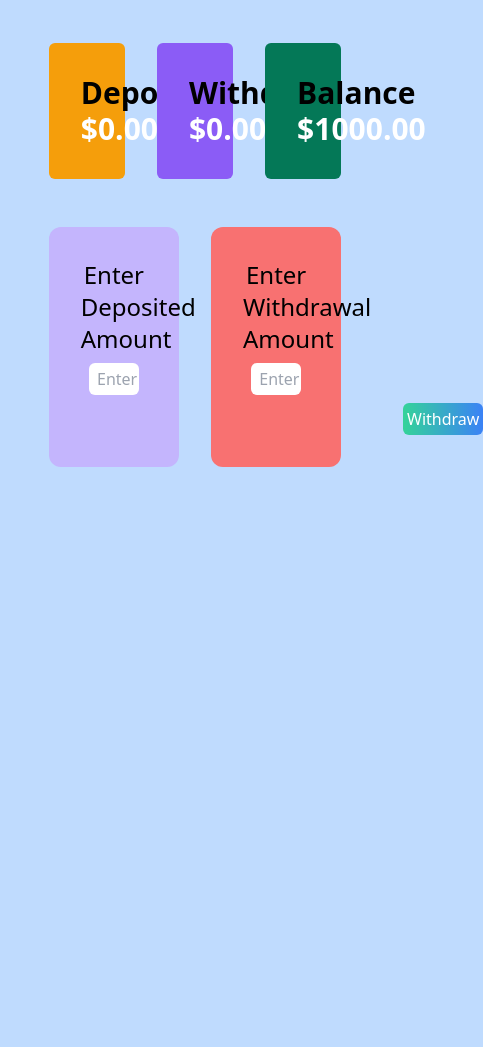
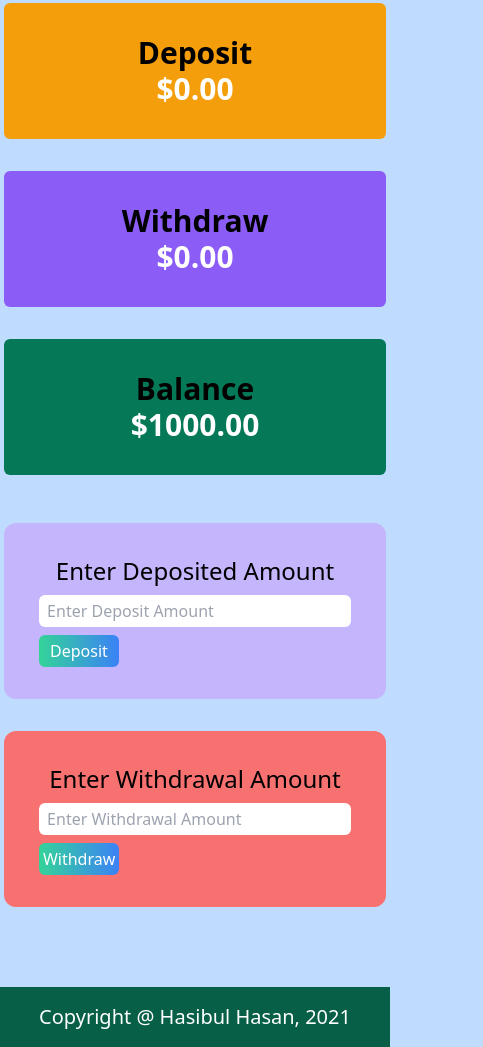
Before and after one commit to Hasibul0211/myBank, a plain HTML site: page banking.html in a window 390 px wide. Shown: the part 105-1152 px from the top of the page, 483 px wide, since content can reach past the window. Before the commit the page ends 844 px from the top, so only its background shows below. Drawn offline with nearby package versions, Linux system fonts and the light colour scheme.

Commit message:
commited

```diff
--- a/banking.html
+++ b/banking.html
@@ -5,8 +5,9 @@
     <meta charset="UTF-8">
     <meta http-equiv="X-UA-Compatible" content="IE=edge">
     <meta name="viewport" content="width=device-width, initial-scale=1.0">
-    <title>banking page</title>
+    <title>HHS BANK LIMITED</title>
     <link href="https://unpkg.com/tailwindcss@^2/dist/tailwind.min.css" rel="stylesheet">
+    <link rel="stylesheet" href="style.css">
 </head>
 
 <body class="bg-blue-200">
@@ -65,7 +66,11 @@
             </div>
         </section>
     </main>
-
+    <footer>
+        <p class="bg-green-800 text-white text-xl text-center mt-20 p-4 capitalize">
+            copyright @ hasibul hasan, 2021
+        </p>
+    </footer>
     <script src="/banking.js"></script>
 </body>
 
--- a/style.css
+++ b/style.css
@@ -1,6 +1,6 @@
 @media only screen and (max-width: 680px) {
     .text-5xl {
-        font-size: 30px;
+        font-size: 20px;
     }
     .small-sce{
         flex-direction: column;
@@ -28,4 +28,17 @@
     .h-full {
         height: 650px;
     }
+    .ml-40{
+        margin-left: 3px;
+    }
+    .text-4xl{
+        font-size: 30px;
+    }
+    .grid{
+        display: flex;
+        flex-direction: column;
+    }
+    .w-3\/4{
+        width: 98%;
+    }
 }
```
Also changed, not shown: index.html (+2 -2 lines).
